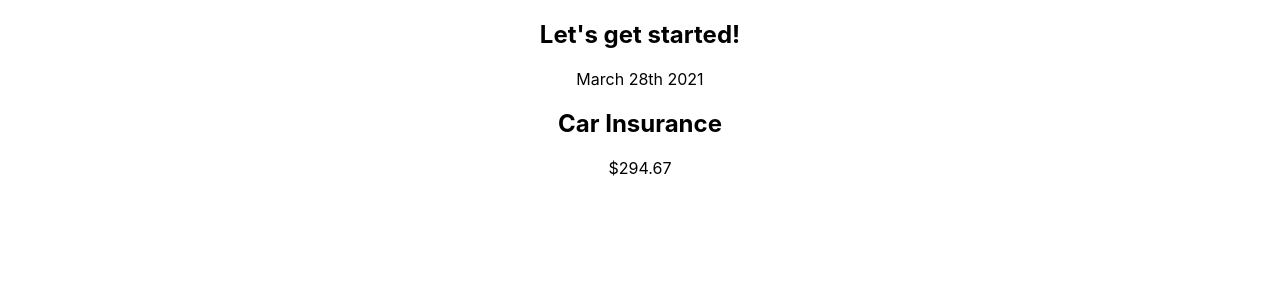
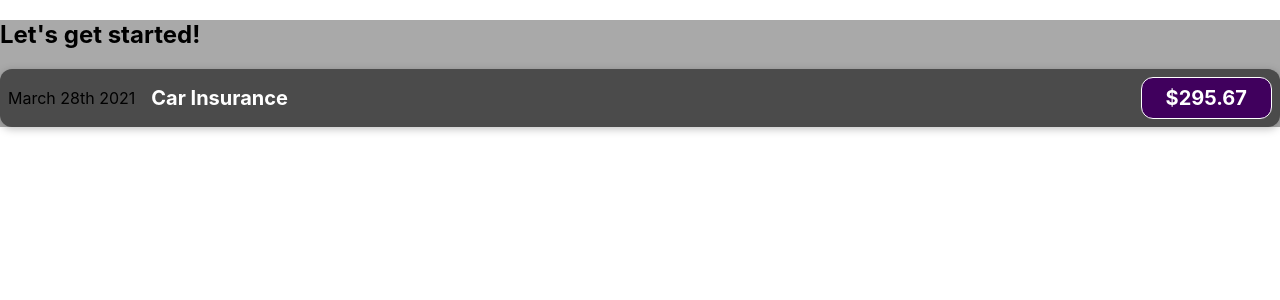
Before and after one commit to Hwbsy-14sa/Expense_Chart_feat.udemyOnline, a React (Create React App) app: page / in a window 1280 px wide. Shown: the top 300 px of the page. Built offline with nearby package versions, Linux system fonts and the light colour scheme.

Commit message:
JSX className

```diff
--- a/src/App.css
+++ b/src/App.css
@@ -1,38 +1,5 @@
 .App {
-  text-align: center;
+  background-color: darkgrey;
+  height: 100%;
+  width: 100%;
 }
-
-.App-logo {
-  height: 40vmin;
-  pointer-events: none;
-}
-
-@media (prefers-reduced-motion: no-preference) {
-  .App-logo {
-    animation: App-logo-spin infinite 20s linear;
-  }
-}
-
-.App-header {
-  background-color: #282c34;
-  min-height: 100vh;
-  display: flex;
-  flex-direction: column;
-  align-items: center;
-  justify-content: center;
-  font-size: calc(10px + 2vmin);
-  color: white;
-}
-
-.App-link {
-  color: #61dafb;
-}
-
-@keyframes App-logo-spin {
-  from {
-    transform: rotate(0deg);
-  }
-  to {
-    transform: rotate(360deg);
-  }
-}
--- /dev/null
+++ b/src/components/ExpenseItem.css
@@ -0,0 +1,56 @@
+.expense-item {
+  display: flex;
+  justify-content: space-between;
+  align-items: center;
+  box-shadow: 0 2px 8px rgba(0, 0, 0, 0.25);
+  padding: 0.5rem;
+  margin: 1rem 0;
+  border-radius: 12px;
+  background-color: #4b4b4b;
+}
+
+.expense-item__description {
+  display: flex;
+  flex-direction: column;
+  gap: 1rem;
+  align-items: flex-end;
+  flex-flow: column-reverse;
+  justify-content: flex-start;
+  flex: 1;
+}
+
+.expense-item h2 {
+  color: #3a3a3a;
+  font-size: 1rem;
+  flex: 1;
+  margin: 0 1rem;
+  color: white;
+}
+
+.expense-item__price {
+  font-size: 1rem;
+  font-weight: bold;
+  color: white;
+  background-color: #40005d;
+  border: 1px solid white;
+  padding: 0.5rem;
+  border-radius: 12px;
+}
+
+@media (min-width: 580px) {
+  .expense-item__description {
+    flex-direction: row;
+    align-items: center;
+    justify-content: flex-start;
+    flex: 1;
+  }
+
+  .expense-item__description h2 {
+    font-size: 1.25rem;
+  }
+
+  .expense-item__price {
+    font-size: 1.25rem;
+    padding: 0.5rem 1.5rem;
+  }
+}
--- a/src/components/Expenseltem.js
+++ b/src/components/Expenseltem.js
@@ -1,10 +1,12 @@
+import "./ExpenseItem.css";
+
 function ExpenseItem() {
   return (
-    <div>
+    <div className="expense-item">
       <div>March 28th 2021</div>
-      <div>
+      <div className="expense-item__description">
         <h2>Car Insurance</h2>
-        <div>$294.67</div>
+        <div className="expense-item__price">$295.67</div>
       </div>
     </div>
   );
```
Also changed, not shown: 1 other file (tests, documents, lock files or other folders).
